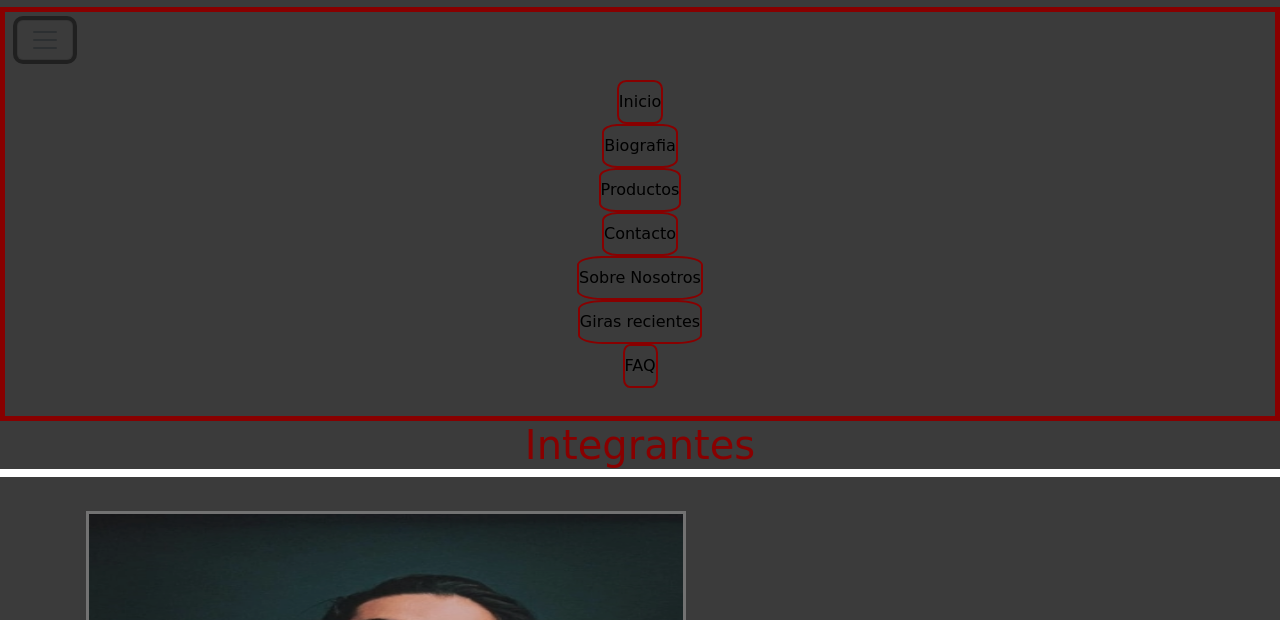
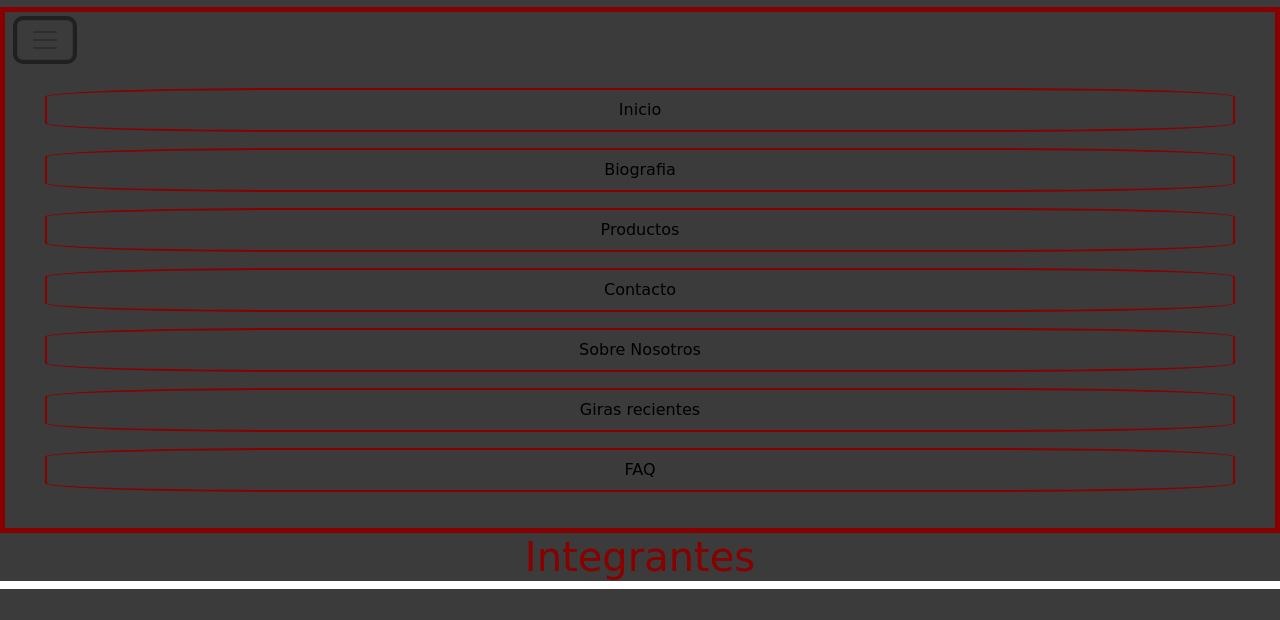
Before and after one commit to MateoGomezPerotti/PF-Gomez-Perotti, a plain HTML site: page index.html in a window 1280 px wide. Both pictures are taken after a click on the button "Toggle navigation". Shown: the part 163-783 px from the top of the page. Drawn offline with nearby package versions, Linux system fonts and the light colour scheme.

Commit message:
correccion de Nav

```diff
--- a/index.html
+++ b/index.html
@@ -19,20 +19,20 @@
                     <span class="navbar-toggler-icon"></span>
                   </button>
                   <div class="collapse navbar-collapse" id="navbarSupportedContent">
-                    <ul class="navbar-nav me-auto mb-2 mb-lg-0">
-                        <li class="nav-item">
+                    <ul class="navbar-nav me-auto mb-2 mb-lg-0 style: diaplay: flex; flex-direction: row; ">
+                        <li class="nav-item m-2">
                             <a class="nav-link active" aria-current="page" href="./index.html">Inicio</a>
-                        <li class="nav-item">
+                        <li class="nav-item m-2">
                             <a class="nav-link active" aria-current="page" href="./pages/biografia.html">Biografia</a>
-                        <li class="nav-item">
+                        <li class="nav-item m-2">
                             <a class="nav-link active" aria-current="page" href="./pages/products.html">Productos</a>
-                        <li class="nav-item">
+                        <li class="nav-item m-2">
                             <a class="nav-link active" aria-current="page" href="./pages/contacto.html">Contacto</a>
-                        <li class="nav-item">
+                        <li class="nav-item m-2">
                             <a class="nav-link active" aria-current="page" href="./pages/sobre-nosotros.html">Sobre Nosotros</a>
-                        <li class="nav-item">
+                        <li class="nav-item m-2">
                             <a class="nav-link active" aria-current="page" href="./pages/paginax.html">Giras recientes</a>
-                      <li class="nav-item">
+                      <li class="nav-item m-2">
                         <a class="nav-link active" aria-current="page" href="./pages/paginay.html">FAQ</a>
                       </li>
                         <ul class="dropdown-menu">
```
